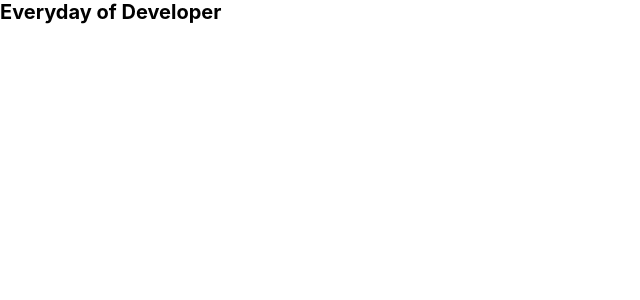
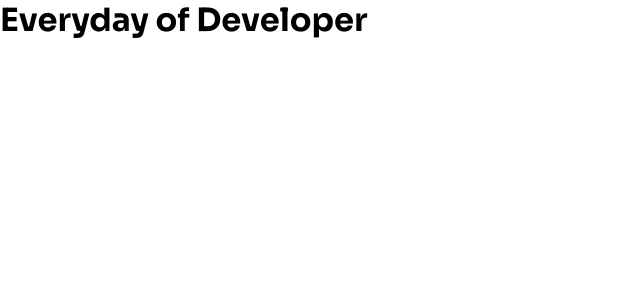
Before and after one commit to ValdirAPN/EveryDayOfDeveloper-FrontEnd, a Next.js app: page / in a window 1280 px wide. Shown: the top 300 px of the page, without its empty margins (0-640 px from the left). Built offline with nearby package versions, Linux system fonts and the light colour scheme.

Commit message:
chore: theme settings

```diff
--- a/src/pages/_app.tsx
+++ b/src/pages/_app.tsx
@@ -1,13 +1,15 @@
 import { AppProps } from 'next/app'
+import { ThemeProvider } from 'styled-components'
 
 import GlobalStyles from '../styles/global'
+import theme from '../styles/theme'
 
 function App({ Component, pageProps }: AppProps) {
   return (
-    <>
+    <ThemeProvider theme={theme}>
       <Component {...pageProps} />
       <GlobalStyles />
-    </>
+    </ThemeProvider>
   )
 }
 
--- a/src/pages/index.tsx
+++ b/src/pages/index.tsx
@@ -1,5 +1,9 @@
 import Main from '../components/Main'
 
 export default function Home() {
-  return <Main />
+  return (
+    <>
+      <Main />
+    </>
+  )
 }
--- a/src/styles/global.ts
+++ b/src/styles/global.ts
@@ -1,10 +1,28 @@
-import { createGlobalStyle } from 'styled-components'
+import { createGlobalStyle, css } from 'styled-components'
 
 const GlobalStyles = createGlobalStyle`
+  @font-face {
+    font-family: 'Sora';
+    font-style: normal;
+    font-weight: 400;
+    font-display: swap;
+    src: local(''),
+        url('/fonts/sora-v3-latin-regular.woff2') format('woff2');
+  }
+  @font-face {
+    font-family: 'Sora';
+    font-style: normal;
+    font-weight: 700;
+    font-display: swap;
+    src: local(''),
+        url('/fonts/sora-v3-latin-700.woff2') format('woff2');
+  }
   * {
     margin: 0;
     padding: 0;
     box-sizing: border-box;
+    -webkit-font-smoothing: antialiased;
+    -moz-osx-font-smoothing: grayscale;
   }
 
   :root {
@@ -16,13 +34,17 @@ const GlobalStyles = createGlobalStyle`
     --very-dark-gray: #2F3034;
   }
 
-  html {
-    font-size: 62.5%
-  }
+  ${({ theme }) => css`
+    html {
+      font-size: 62.5%;
+    }
 
-  body {
-    font-family: --apple-system, BlinkMacSystemFont, 'Segoe UI', Roboto, Oxygen, Ubuntu, Cantarell, 'Open Sans', 'Helvetica Neue', sans-serif
-  }
+    body {
+      font-family: ${theme.font.family};
+      font-size: ${theme.font.sizes.medium};
+    }
+  `}
+
 `
 
 export default GlobalStyles
--- /dev/null
+++ b/src/styles/theme.ts
@@ -0,0 +1,38 @@
+export default {
+  grid: {
+    container: '117.6rem',
+    gutter: '2.4rem'
+  },
+  border: {
+    radius: '0.5rem'
+  },
+  font: {
+    family:
+      "Sora,--apple-system, BlinkMacSystemFont, 'Segoe UI', Roboto, Oxygen, Ubuntu, Cantarell, 'Open Sans', 'Helvetica Neue', sans-serif",
+    normal: 400,
+    bold: 700,
+    sizes: {
+      xsmall: '1.2rem',
+      small: '1.4rem',
+      medium: '1.6rem',
+      large: '2rem',
+      xlarge: '2.4rem',
+      xxlarge: '5.6rem'
+    }
+  },
+  colors: {
+    primary: '#E961FF',
+    secondary: '#6C63FF',
+    mainBg: '#2F3034',
+    lightGray: '#9A9A9A',
+    gray: '#3D3D3D',
+    white: '#FFFFFF'
+  },
+  layers: {
+    base: 10,
+    menu: 20,
+    overlay: 30,
+    modal: 40,
+    alwaysOnTop: 50
+  }
+}
```
Also changed, not shown: package.json (+1 -7 lines), styled-components.d.ts (added, +9 -0 lines), public/fonts/sora-v3-latin-700.woff2 (added), public/fonts/sora-v3-latin-regular.woff2 (added).
